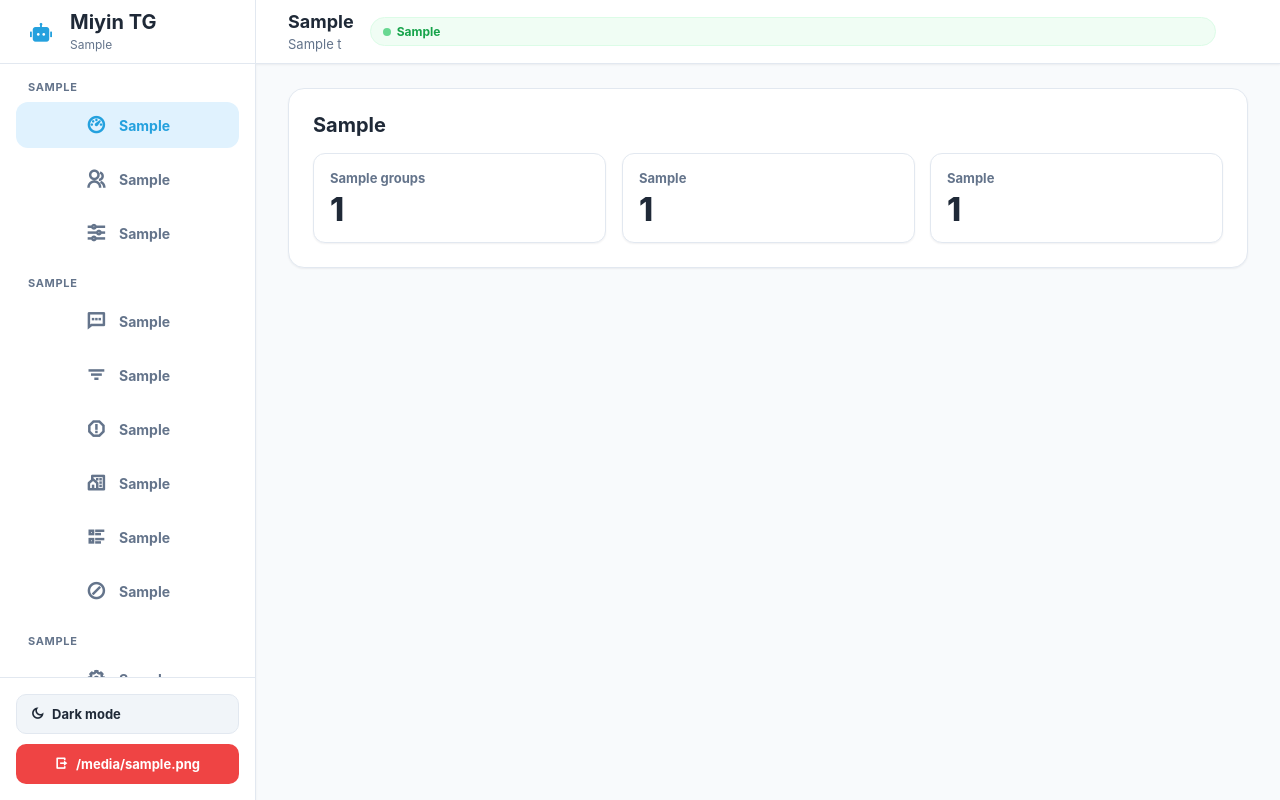
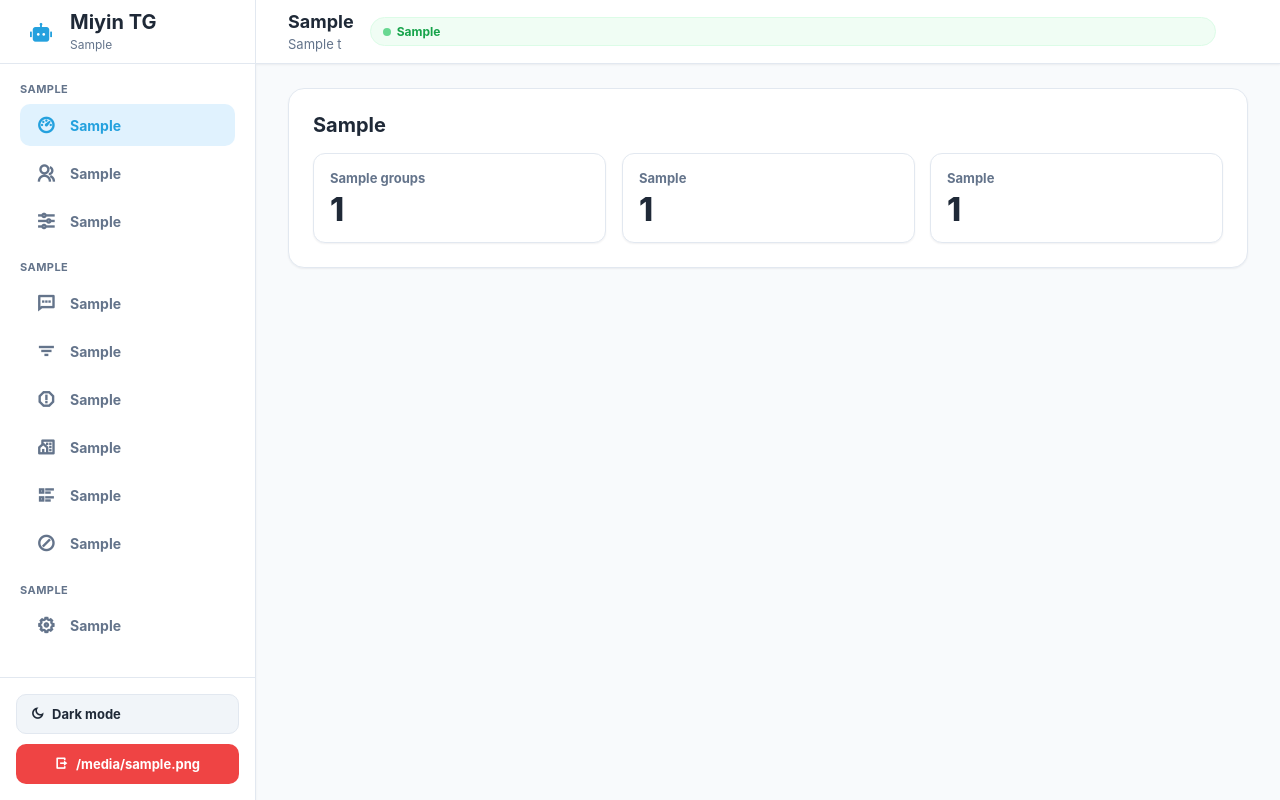
Before and after one commit to poouo/miyin_tg_bot, a FastAPI app: template apps/api/app/templates/dashboard.html in a window 1280 px wide. Run offline with FastAPI, Linux system fonts and the light colour scheme; the template is opened without the code that fills it: most values are stand-ins (such as "Sample title", 1, 10 or a date in 2020); parts of the project's set-up code (start-up, migrations or seed data) failed here and were passed over.

Commit message:
Polish dashboard layout

```diff
--- a/apps/api/app/static/css/dashboard.fast.css
+++ b/apps/api/app/static/css/dashboard.fast.css
@@ -175,7 +175,7 @@ button:disabled {
   flex: 1 1 auto;
   min-height: 0;
   overflow-y: auto;
-  padding: 16px;
+  padding: 18px 20px;
 }
 
 .nav-list,
@@ -184,33 +184,35 @@ button:disabled {
 }
 
 .nav-list {
-  gap: 20px;
+  gap: 18px;
   align-content: start;
 }
 
 .nav-group {
-  gap: 8px;
+  gap: 6px;
 }
 
 .nav-group-title {
   margin: 0;
-  padding: 0 12px;
+  padding: 0 0 2px;
   color: var(--muted);
   font-size: 11px;
   font-weight: 700;
-  letter-spacing: 0.06em;
+  line-height: 1.3;
+  letter-spacing: 0.04em;
   text-transform: uppercase;
 }
 
 .nav-item {
   width: 100%;
-  min-height: 44px;
-  display: flex;
+  min-height: 42px;
+  display: grid;
+  grid-template-columns: 28px minmax(0, 1fr);
   align-items: center;
-  gap: 12px;
+  column-gap: 10px;
   border: 0;
-  border-radius: 12px;
-  padding: 12px;
+  border-radius: 10px;
+  padding: 9px 12px;
   color: var(--muted);
   background: transparent;
   text-align: left;
@@ -233,17 +235,20 @@ body.dark .nav-item.active {
 }
 
 .nav-item-icon {
-  width: 22px;
-  height: 22px;
+  width: 28px;
+  height: 24px;
   display: grid;
   place-items: center;
   color: currentColor;
-  font-size: 20px;
+  font-size: 19px;
 }
 
 .nav-item-label {
+  min-width: 0;
   font-size: 14px;
   font-weight: 650;
+  line-height: 1.25;
+  white-space: nowrap;
 }
 
 .sidebar-footer {
--- a/apps/api/app/templates/dashboard.html
+++ b/apps/api/app/templates/dashboard.html
@@ -652,7 +652,7 @@
             </article>
           </div>
         </div>
-        <div class="actions sticky-actions">
+        <div class="actions sticky-actions community-actions">
           <button id="cm-save" type="button" class="btn">{{ t.save }}</button>
           <button id="cm-refresh" type="button" class="btn subtle">{{ t.refresh }}</button>
         </div>
@@ -941,8 +941,8 @@
         <h3 id="kw-modal-title">{{ t.keyword_add }}</h3>
         <button id="kw-modal-close" class="modal-close" type="button" aria-label="Close">&times;</button>
       </div>
-      <div class="form-grid">
-        <label>
+      <div class="form-grid keyword-modal-grid">
+        <label class="full-width">
           {{ t.keyword_label }}
           <input id="kw-modal-keyword" type="text" maxlength="255" />
           <small>{{ t.keyword_hint }}</small>
@@ -958,7 +958,7 @@
           {{ t.policy_mute_minutes }}
           <input id="kw-modal-mute-minutes" type="number" min="1" max="10080" value="10" />
         </label>
-        <label class="check-card">
+        <label class="check-card keyword-modal-enabled">
           <input id="kw-modal-enabled" type="checkbox" checked />
           {{ t.keyword_enabled }}
         </label>
```
Also changed, not shown: other parts of apps/api/app/static/css/dashboard.fast.css (+39 -1 lines).
